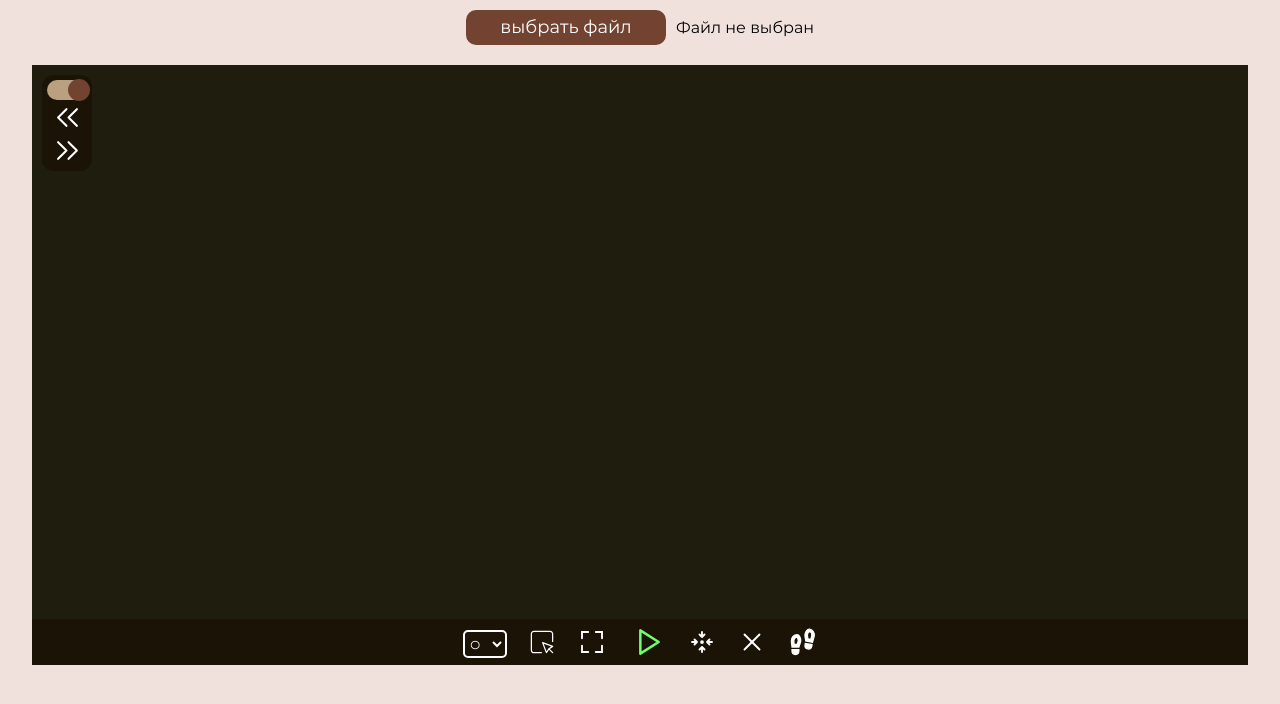
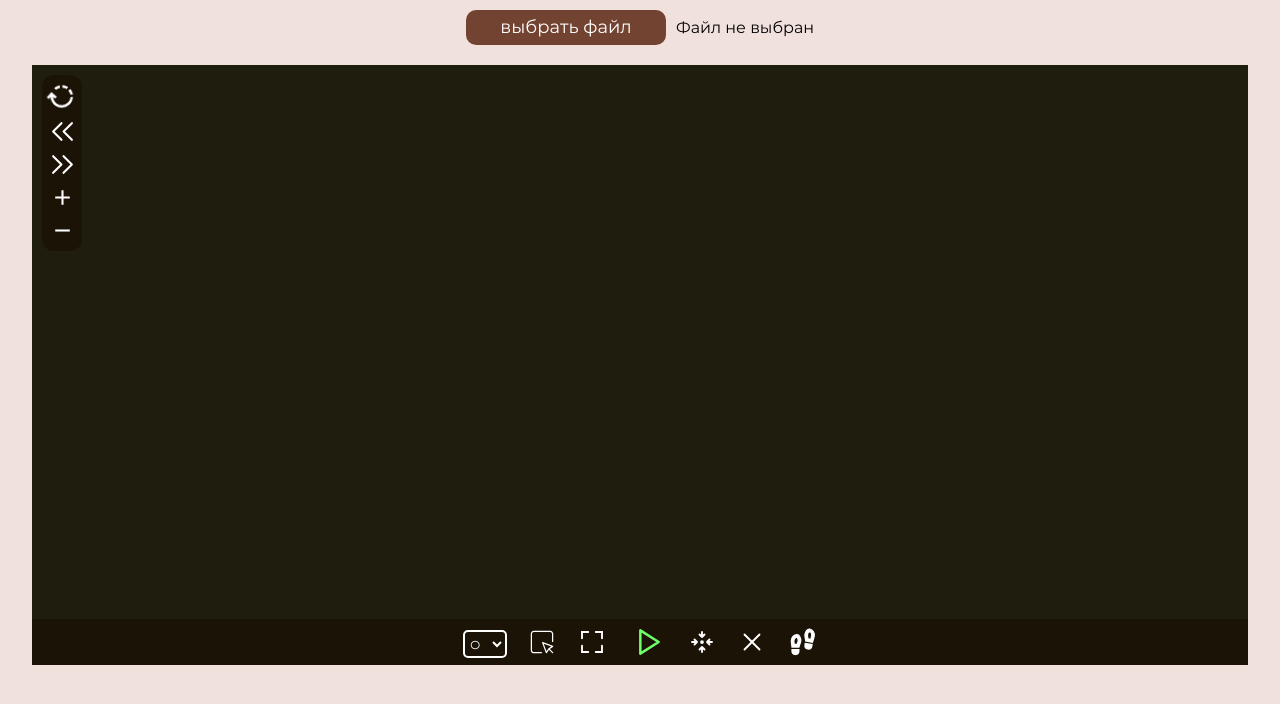
Before and after one commit to olegmyltsev/AestheticGeometry, a React (Create React App) app: page / in a window 1280 px wide. Shown: the top 704 px of the page. Built offline with nearby package versions, Linux system fonts and the light colour scheme; no server answers.

Commit message:
some fixs, zoom buttons were added

```diff
--- a/src/components/sections/DduPlayer/DduCanvas/DduCanvas.jsx
+++ b/src/components/sections/DduPlayer/DduCanvas/DduCanvas.jsx
@@ -4,7 +4,6 @@ import "./DduCanvas.sass"
 import enableDragScroll from "../../../../hooks/dduPlayer/useDragScroll";
 import Toolbar from "./Toolbar/Toolbar";
 import { DduPlayerContext } from "../DduPlayer";
-import zoom from "../../../../hooks/dduPlayer/useZoom";
 
 
 
@@ -14,13 +13,15 @@ export default function DduCanvas({ file, pause }) {
     const timerId = useRef(null);
     const showToolsTimer = useRef(null)
 
-    const {isPlaying} = useContext(DduPlayerContext)
+    const { isPlaying } = useContext(DduPlayerContext)
 
     const [showTools, setShowTools] = useState(true)
     const [dduCenter, setDduCenter] = useState([720, 400])
     const [isCentering, setCentering] = useState(false)
     const [shape, setShape] = useState('CIRCLE')
     const [drawTrace, setDrawTrace] = useState(true)
+    const [scale, setScale] = useState(1)
+
 
 
     function cleanCanvas() {
@@ -123,7 +124,7 @@ export default function DduCanvas({ file, pause }) {
     useEffect(() => {
         centering()
         enableDragScroll(canvasWindowRef.current, canvasRef.current)
-        zoom(canvasWindowRef.current, canvasRef.current)
+
         setDduCenter([
             (canvasRef.current.width - canvasWindowRef.current.offsetWidth - dduCenter[0]) / 2,
             (canvasRef.current.height - canvasWindowRef.current.offsetHeight - dduCenter[1]) / 2
@@ -134,6 +135,9 @@ export default function DduCanvas({ file, pause }) {
         isCentering ? canvasRef.current.style.cursor = 'crosshair' : canvasRef.current.style.cursor = ''
     }, [isCentering])
 
+    useEffect(() => {
+        canvasRef.current.style.transform = 'scale(' + scale + ')'
+    }, [scale])
 
     return (
         <div className="DduCanvas">
@@ -156,6 +160,13 @@ export default function DduCanvas({ file, pause }) {
                     shape={shape}
                     drawTrace={drawTrace}
                     setDrawTrace={setDrawTrace}
+                    zoom={(scaleStep) => {
+                        if (scale < 0.55 && scaleStep < 0) {
+                            return
+                        } else if (scale > 2.95 && scaleStep > 0) {
+                            return
+                        } else setScale(scale + scaleStep)
+                    }}
                 />
                 <canvas
                     onDoubleClick={() => fullScreenToggle(canvasWindowRef.current)}
--- a/src/components/sections/DduPlayer/DduCanvas/Toolbar/Toolbar.jsx
+++ b/src/components/sections/DduPlayer/DduCanvas/Toolbar/Toolbar.jsx
@@ -2,7 +2,7 @@ import { useContext, useEffect, useRef, useState } from 'react'
 import './Toolbar.sass'
 import { DduPlayerContext } from '../../DduPlayer'
 
-export default function Toolbar({ isActive, fullScreen, centering, pause, cleanCanvas, setCentering, isCentering, setShape, shape, drawTrace, setDrawTrace }) {
+export default function Toolbar({ isActive, fullScreen, centering, pause, cleanCanvas, setCentering, isCentering, setShape, shape, drawTrace, setDrawTrace, zoom}) {
     const { isPlaying, isCaruselOn, setIsCaruselOn, nextDdu, prevDdu } = useContext(DduPlayerContext)
     const Toolbar = useRef(null)
     const autoplayControl = useRef(null)
@@ -54,12 +54,12 @@ export default function Toolbar({ isActive, fullScreen, centering, pause, cleanC
                         setIsCaruselOn(!isCaruselOn)
                     }}
                 >
-                    <div></div>
+                    <svg className={isCaruselOn ? "animated" : ""} viewBox="0 -960 960 960" ><path d="M522-80v-82q34-5 66.5-18t61.5-34l56 58q-42 32-88 51.5T522-80Zm-80 0Q304-98 213-199.5T122-438q0-75 28.5-140.5t77-114q48.5-48.5 114-77T482-798h6l-62-62 56-58 160 160-160 160-56-56 64-64h-8q-117 0-198.5 81.5T202-438q0 104 68 182.5T442-162v82Zm322-134-58-56q21-29 34-61.5t18-66.5h82q-5 50-24.5 96T764-214Zm76-264h-82q-5-34-18-66.5T706-606l58-56q32 39 51 86t25 98Z" /></svg>
                 </button>
 
                 <button className='Toolbar__autoplay-control__btn' onClick={prevDdu} title='Следующая додека' >
                     <svg viewBox="0 0 12 12" transform='rotate(180 0 0 )'>
-                        <path  d="M5.911 6.284l-.057.07-4 4a.5.5 0 01-.765-.638l.057-.07L4.793 6 1.146 2.354a.5.5 0 01-.057-.638l.057-.07a.5.5 0 01.638-.057l.07.057 4 4a.5.5 0 01.057.638zm5 0l-.057.07-4 4a.5.5 0 01-.765-.638l.057-.07L9.793 6 6.146 2.354a.5.5 0 01-.057-.638l.057-.07a.5.5 0 01.638-.057l.07.057 4 4a.5.5 0 01.057.638z" />
+                        <path d="M5.911 6.284l-.057.07-4 4a.5.5 0 01-.765-.638l.057-.07L4.793 6 1.146 2.354a.5.5 0 01-.057-.638l.057-.07a.5.5 0 01.638-.057l.07.057 4 4a.5.5 0 01.057.638zm5 0l-.057.07-4 4a.5.5 0 01-.765-.638l.057-.07L9.793 6 6.146 2.354a.5.5 0 01-.057-.638l.057-.07a.5.5 0 01.638-.057l.07.057 4 4a.5.5 0 01.057.638z" />
                     </svg>
                 </button>
                 <button className='Toolbar__autoplay-control__btn' onClick={nextDdu} title='Предыдущая додека' >
@@ -67,6 +67,13 @@ export default function Toolbar({ isActive, fullScreen, centering, pause, cleanC
                         <path d="M5.911 6.284l-.057.07-4 4a.5.5 0 01-.765-.638l.057-.07L4.793 6 1.146 2.354a.5.5 0 01-.057-.638l.057-.07a.5.5 0 01.638-.057l.07.057 4 4a.5.5 0 01.057.638zm5 0l-.057.07-4 4a.5.5 0 01-.765-.638l.057-.07L9.793 6 6.146 2.354a.5.5 0 01-.057-.638l.057-.07a.5.5 0 01.638-.057l.07.057 4 4a.5.5 0 01.057.638z" />
                     </svg>
                 </button>
+                <button onClick={()=> zoom(0.5)} className='Toolbar__autoplay-control__btn'>
+                    <svg viewBox="0 -960 960 960" stroke='#fff'><path d="M440-440H200v-80h240v-240h80v240h240v80H520v240h-80v-240Z" /></svg>
+                </button>
+                <button onClick={()=> zoom(-0.5)}  className='Toolbar__autoplay-control__btn'>
+                    <svg viewBox="0 -960 960 960"><path d="M200-440v-80h560v80H200Z"/></svg>
+                </button>
+
 
             </div>
 
--- a/src/components/sections/DduPlayer/DduCanvas/Toolbar/Toolbar.sass
+++ b/src/components/sections/DduPlayer/DduCanvas/Toolbar/Toolbar.sass
@@ -1,3 +1,10 @@
+@keyframes autoplayRotation
+    0%
+        transform: rotate(0)
+
+    100%
+        transform: rotate(360deg)
+
 .Toolbar
 
     &__bottom
@@ -13,6 +20,9 @@
         z-index: 1
         background: #180c0088
         cursor: default
+        @media screen and (max-width: 500px )
+            padding-bottom: 10px
+
     select
         font-size: 20px
         color: #fff
@@ -51,25 +61,18 @@
             transition: 200ms
 
         &__toggle
-            display: block
+            background: none
             border: none
-            width: 40px
-            background: #735632
-            color: #fff
-            border-radius: 10px
+            svg
+                fill: #fff
+                height: 30px
+                transform-origin: 15px 16.5px
+
+                &.animated
+                    animation: autoplayRotation 2000ms infinite
+                    animation-timing-function: linear
             &:hover
-                background: #564632cb
-            div
-                height: 20px
-                width: 20px
-                border-radius: 50%
-                background: 	#4B1F10
                 transform: scale(110%)
-            &-active
-                background: #B9A07F
-                div
-                    background: #734332
-                    transform: scale(110%) translateX(20px)
         &__btn
             background: none
             border: none
--- a/src/hooks/dduPlayer/useZoom.js
+++ /dev/null
@@ -1,20 +0,0 @@
-export default function zoom(element, chaild) {
-    let scale = 1
-    element.addEventListener('wheel', (e) => {
-        e.preventDefault()
-        if (scale < 0.5) {
-            scale = 0.5
-            return
-        } else if (scale > 3) {
-            scale = 3
-            return
-        }
-        if (e.deltaY > 0) {
-            scale -= 0.05
-        } else if (e.deltaY < 0) {
-            scale += 0.05
-
-        }
-        chaild.style.transform = 'scale(' + scale + ')'
-    })
-}
```
Also changed, not shown: 11 other files (tests, documents, lock files or other folders).
